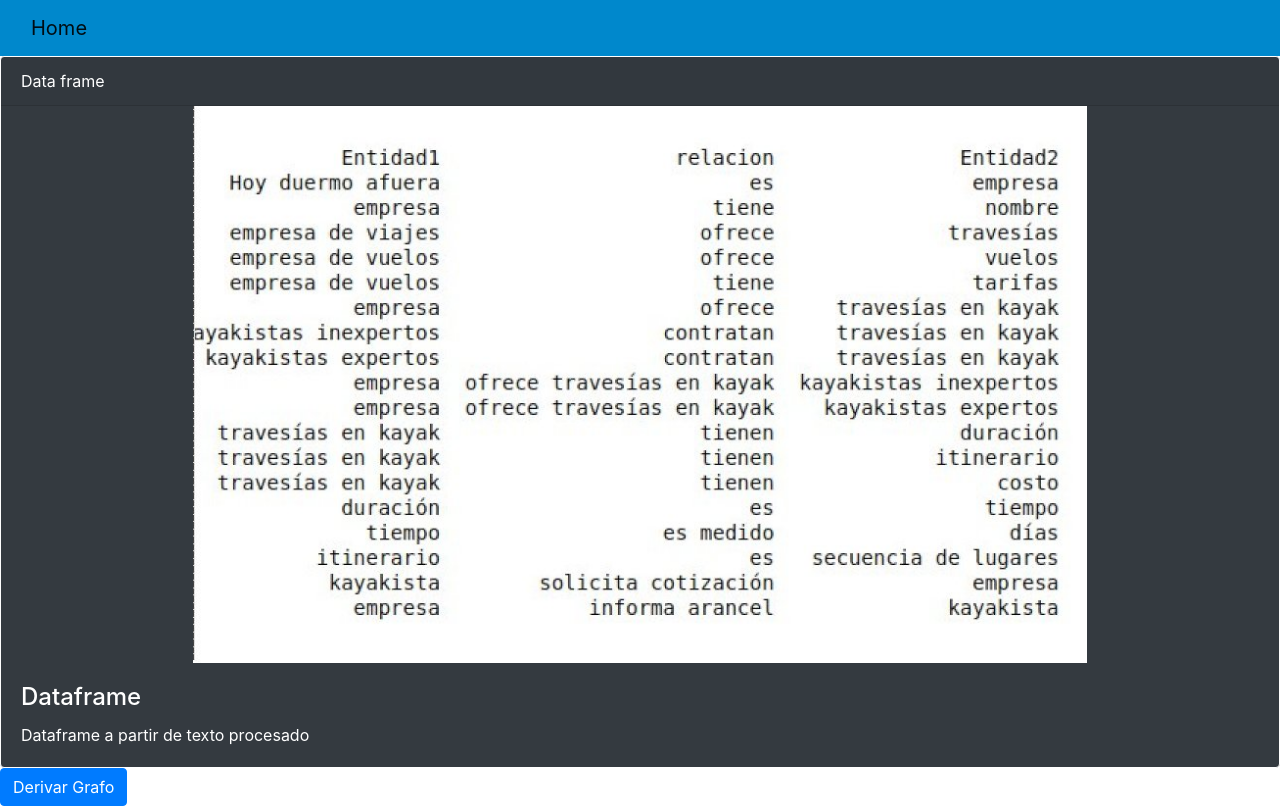
After one commit to cientopolis/requirements-knowledge-graph, a Flask app: template grupo3/app/templates/dataframe.html in a window 1280 px wide. The commit adds this page. Run offline with Flask 2, Linux system fonts and the light colour scheme; the template is opened without the code that fills it, so the values that code supplies are empty; some libraries are stand-ins or nearby versions.

Commit message:
Commit de finalizacion de prototipo: tenemos una app que muestra el paso a paso cableada. Una tarea a futuro puede ser refactorizar el codigo

```diff
--- a/grupo3/app/app.py
+++ b/grupo3/app/app.py
@@ -78,6 +78,13 @@ def mejorado():
     return redirect("/")
 
 
+@app.route("/dataframe",methods=["POST", "GET"])
+def dataframe():
+    if(request.method =="POST"):
+        if "generar_dataframe" in request.form:
+            return render_template("dataframe.html")
+    return redirect("/")
+
 def procesar_texto_mejorado(_lista_texto_mejorado):
     pass
 
--- /dev/null
+++ b/grupo3/app/templates/dataframe.html
@@ -0,0 +1,22 @@
+{% extends "layout.html" %} {% block content %}
+
+<div class="card border-white text-white bg-dark">
+	<div class="card-header">Data frame</div>
+	<img
+		class="mx-auto d-block"
+		src="{{ url_for('static', filename='img/dataframe.jpg') }}"
+		alt="Card image cap"
+		width="70%"
+		height="70%"
+	/>
+	<div class="card-body">
+		<h4 class="card-title">Dataframe</h4>
+		<p class="card-text">
+			Dataframe a partir de texto procesado
+		</p>
+	</div>
+</div>
+<form method="POST" action="/grafo">
+    <button type="submit" class="btn btn-primary" name="generar_grafo">Derivar Grafo
+    </form>
+{% endblock %}
--- a/grupo3/app/templates/mejorado.html
+++ b/grupo3/app/templates/mejorado.html
@@ -21,8 +21,8 @@
                 {% endfor %}
             </tbody>
         </table>
-        <form method="POST" action="/grafo">
-            <button type="submit" class="btn btn-primary" name="generar_grafo">Generar grafo
+        <form method="POST" action="/dataframe">
+            <button type="submit" class="btn btn-primary" name="generar_dataframe">Generar DataFrame
             </form>
     </button>
 		</div>
```
Also changed, not shown: grupo3/app/static/img/dataframe.jpg (added).
